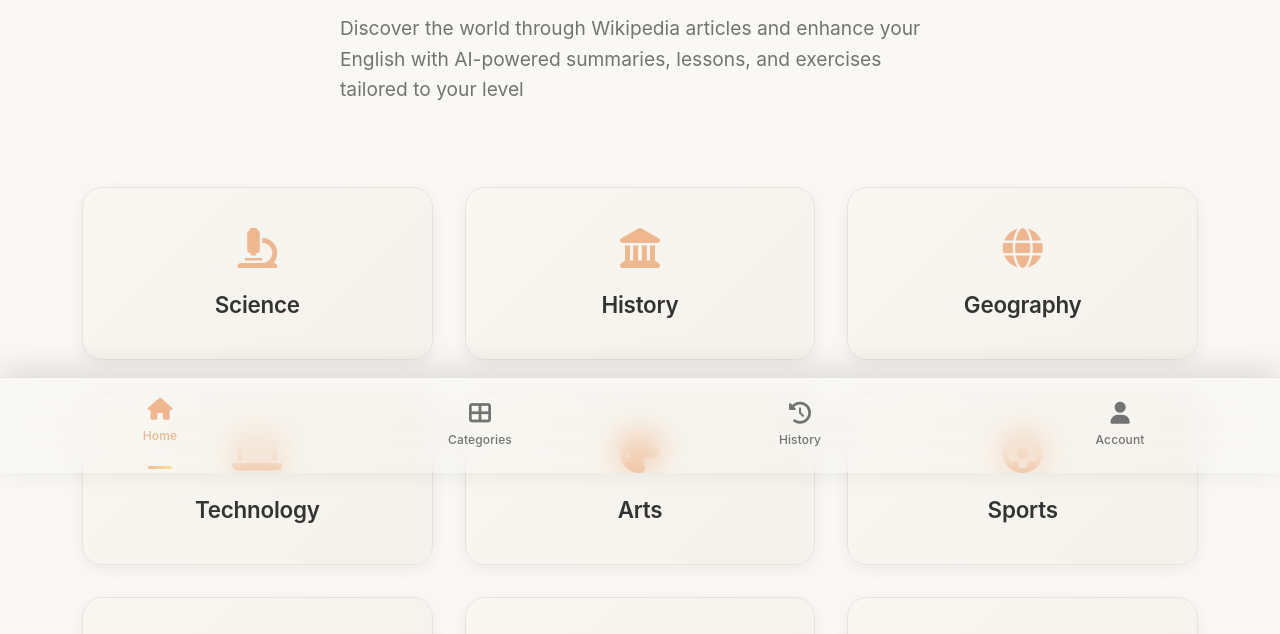
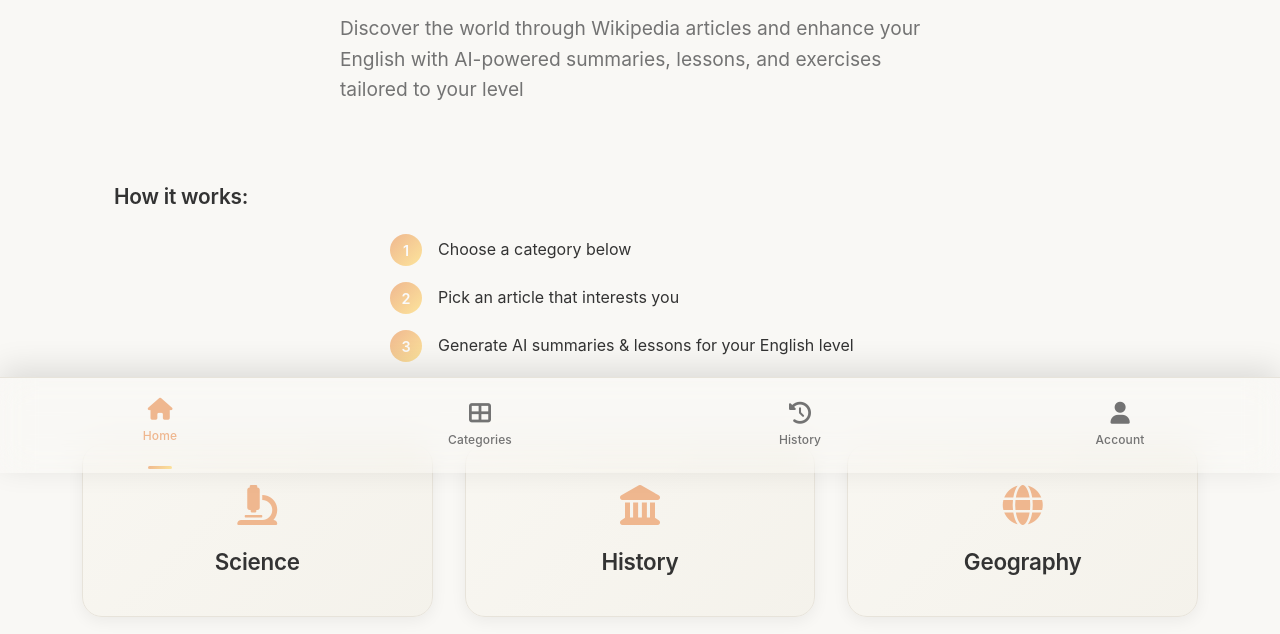
Before and after one commit to khorkina/WikiLearn, a Flask app: page / in a window 1280 px wide. Shown: the part 327-961 px from the top of the page. Run offline with Flask 3, Linux system fonts and the light colour scheme.

Commit message:
Show users how to use the platform with a clear, step-by-step guide
Adds a "How it works" section to the homepage with numbered steps and updates CSS styles.

Replit-Commit-Author: Agent
Replit-Commit-Session-Id: 1e218425-8c7d-4d19-9d88-1d12f5c159fe
Replit-Commit-Screenshot-Url: https://storage.googleapis.com/screenshot-production-us-central1/5c3dc18f-afb7-47c4-954c-be63b451068c/21cac2e7-da2d-4675-a90f-9d22ea8bd5e2.jpg

```diff
--- a/static/css/style.css
+++ b/static/css/style.css
@@ -1466,11 +1466,58 @@ body {
 .hero-subtitle {
     font-size: 1.2rem;
     color: hsl(var(--muted-foreground));
-    margin-bottom: 2rem;
+    margin-bottom: 3rem;
     max-width: 600px;
     margin-left: auto;
     margin-right: auto;
     line-height: 1.6;
+}
+
+/* How it works section */
+.how-it-works {
+    background: linear-gradient(135deg, hsla(var(--primary), 0.1), hsla(var(--accent), 0.1));
+    border-radius: var(--radius);
+    padding: 2rem;
+    margin-top: 2rem;
+    border: 1px solid hsla(var(--border), 0.5);
+}
+
+.how-it-works h3 {
+    font-size: 1.3rem;
+    font-weight: 600;
+    color: hsl(var(--foreground));
+    margin-bottom: 1.5rem;
+    letter-spacing: -0.01em;
+}
+
+.steps {
+    display: flex;
+    flex-direction: column;
+    gap: 1rem;
+    max-width: 500px;
+    margin: 0 auto;
+}
+
+.step {
+    display: flex;
+    align-items: center;
+    gap: 1rem;
+    font-size: 1rem;
+    color: hsl(var(--foreground));
+}
+
+.step-number {
+    background: linear-gradient(135deg, hsl(var(--primary)), hsl(var(--accent)));
+    color: hsl(var(--primary-foreground));
+    width: 32px;
+    height: 32px;
+    border-radius: 50%;
+    display: flex;
+    align-items: center;
+    justify-content: center;
+    font-weight: 600;
+    font-size: 0.9rem;
+    flex-shrink: 0;
 }
 
 /* Ko-fi Style Animations */
@@ -1586,6 +1633,18 @@ body {
         padding: 3rem 1.5rem;
     }
 
+    .how-it-works {
+        padding: 1.5rem;
+    }
+
+    .steps {
+        gap: 0.75rem;
+    }
+
+    .step {
+        font-size: 0.9rem;
+    }
+
     .english-level-section {
         padding: 2rem 1.5rem;
     }
@@ -1613,4 +1672,14 @@ body {
     .hero-title {
         font-size: 1.8rem;
     }
-}
+
+    .how-it-works {
+        padding: 1rem;
+    }
+
+    .step {
+        flex-direction: column;
+        text-align: center;
+        gap: 0.5rem;
+    }
+}
--- a/templates/index.html
+++ b/templates/index.html
@@ -6,6 +6,25 @@
 <div class="hero-section floating-element">
     <h1 class="hero-title">Learn English with Wikipedia</h1>
     <p class="hero-subtitle">Discover the world through Wikipedia articles and enhance your English with AI-powered summaries, lessons, and exercises tailored to your level</p>
+
+    <!-- How it works section -->
+    <div class="how-it-works">
+        <h3>How it works:</h3>
+        <div class="steps">
+            <div class="step">
+                <span class="step-number">1</span>
+                <span>Choose a category below</span>
+            </div>
+            <div class="step">
+                <span class="step-number">2</span>
+                <span>Pick an article that interests you</span>
+            </div>
+            <div class="step">
+                <span class="step-number">3</span>
+                <span>Generate AI summaries & lessons for your English level</span>
+            </div>
+        </div>
+    </div>
 </div>
 
 <div class="category-grid">
```
